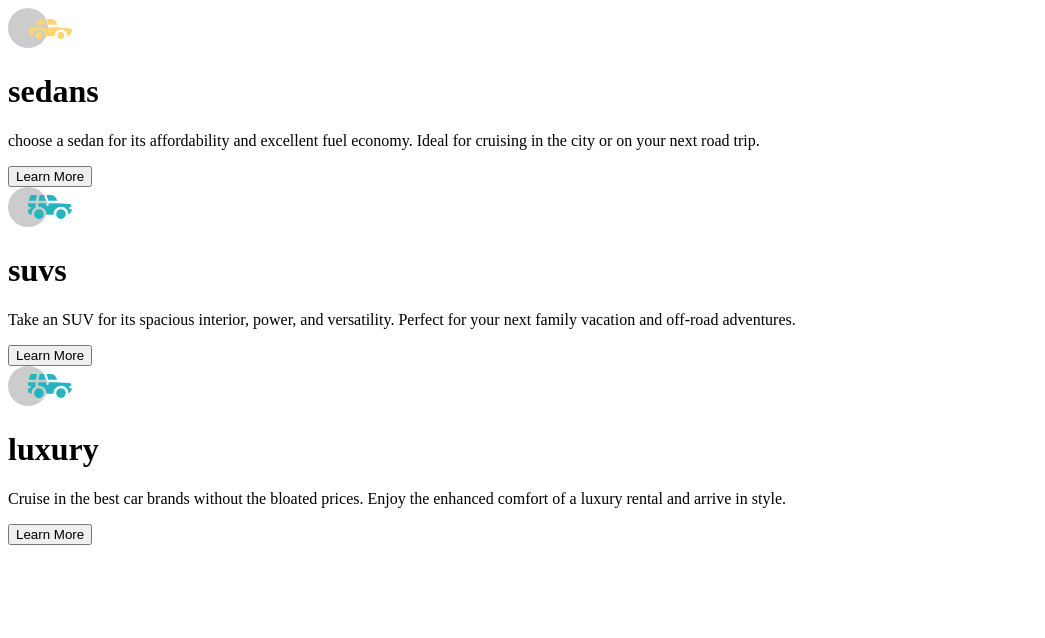
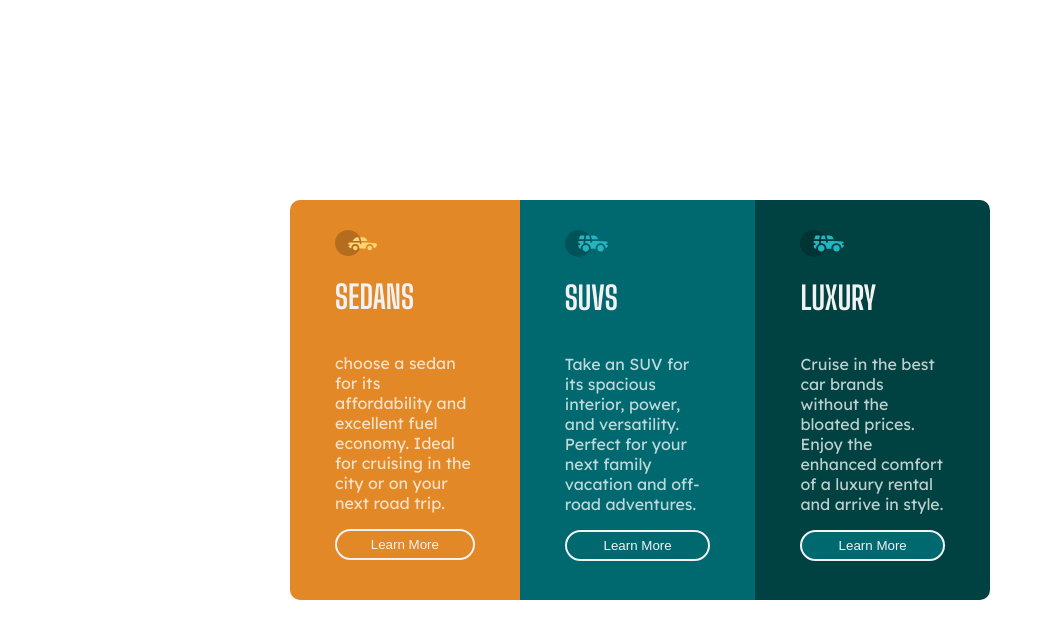
Before and after one commit to sarabjeet96/3-column-preview-card-component-main, a plain HTML site: page index.html in a window 1280 px wide. Shown: the whole page, without its empty margins (0-1045 px from the left). Drawn offline with Linux system fonts and the light colour scheme.

Commit message:
added css file

```diff
--- a/index.html
+++ b/index.html
@@ -5,7 +5,11 @@
   <meta name="viewport" content="width=device-width, initial-scale=1.0"> <!-- displays site properly based on user's device -->
 
   <link rel="icon" type="image/png" sizes="32x32" href="./images/favicon-32x32.png">
-
+  <link rel="stylesheet" href="styles.css">
+  <link rel="preconnect" href="https://fonts.googleapis.com">
+  <link rel="preconnect" href="https://fonts.gstatic.com" crossorigin>
+  <link href="https://fonts.googleapis.com/css2?family=Big+Shoulders+Display:wght@700&family=Lexend+Deca&display=swap"
+    rel="stylesheet">
   <title>3-column preview card component</title>
 </head>
 <body>
@@ -17,15 +21,15 @@
       or on your next road trip.</p>
       <button class="btn-sedan">Learn More</button>
   </div>
-  <img class="icon-suv" src="images/icon-suvs.svg" alt="a suv icon">
   <div class="suv">
+    <img class="icon-suv" src="images/icon-suvs.svg" alt="a suv icon">
     <h1>suvs</h1>
     <p>Take an SUV for its spacious interior, power, and versatility. Perfect for your next family vacation
     and off-road adventures.</p>
     <button class="btn-suv">Learn More</button>
   </div>
-  <img class="icon-luxury" src="images/icon-suvs.svg" alt="a luxury car icon">
   <div class="luxury">
+    <img class="icon-luxury" src="images/icon-suvs.svg" alt="a luxury car icon">
     <h1>luxury</h1>
     <p>Cruise in the best car brands without the bloated prices. Enjoy the enhanced comfort of a luxury
     rental and arrive in style.</p>
--- /dev/null
+++ b/styles.css
@@ -0,0 +1,72 @@
+.container {
+    display: flex;
+    margin: auto;
+    margin-top: 200px;
+    width: 700px;
+    height: 400px;
+}
+
+.sedan {
+    display: flex;
+    flex-direction: column;
+    background-color: hsl(31, 77%, 52%);
+    padding: 30px 45px;
+    border-radius: 10px 0 0 10px;
+}
+.suv {
+    display: flex;
+    flex-direction: column;
+    background-color: hsl(184, 100%, 22%);
+    padding: 30px 45px;
+}
+.luxury {
+    display: flex;
+    flex-direction: column;
+    background-color: hsl(179, 100%, 13%);
+    padding: 30px 45px;
+    border-radius: 0 10px 10px 0;
+}
+ h1{
+     font-family: 'Big Shoulders Display';
+    text-transform: uppercase;
+    color: hsl(0, 0%, 95%);
+ }
+ p{
+    color: hsla(0, 0%, 100%, 0.75);
+    font-family: 'Lexend Deca',
+    sans-serif;
+ }
+
+ button{
+     border: 2px solid;
+     border-radius: 25px;
+     color: hsl(0, 0%, 95%);
+     padding: 6px;
+ }
+ .btn-sedan {
+    background-color: hsl(31, 77%, 52%);
+ }
+ .btn-suv {
+    background-color: hsl(184, 100%, 22%);
+ }
+ .btn-luxury {
+    background-color: hsl(179, 100%, 13%);
+ }
+
+ .btn-sedan:hover{
+    background-color: hsl(0, 0%, 95%);
+    color: hsl(31, 77%, 52%);
+ }
+
+ .btn-suv:hover{
+    background-color: hsl(0, 0%, 95%);
+    color: hsl(184, 100%, 22%);
+ }
+ .btn-luxury:hover{
+    background-color: hsl(0, 0%, 95%);
+    color: hsl(179, 100%, 13%);
+ }
+
+ img {
+     max-width: 30%;
+ }
```
